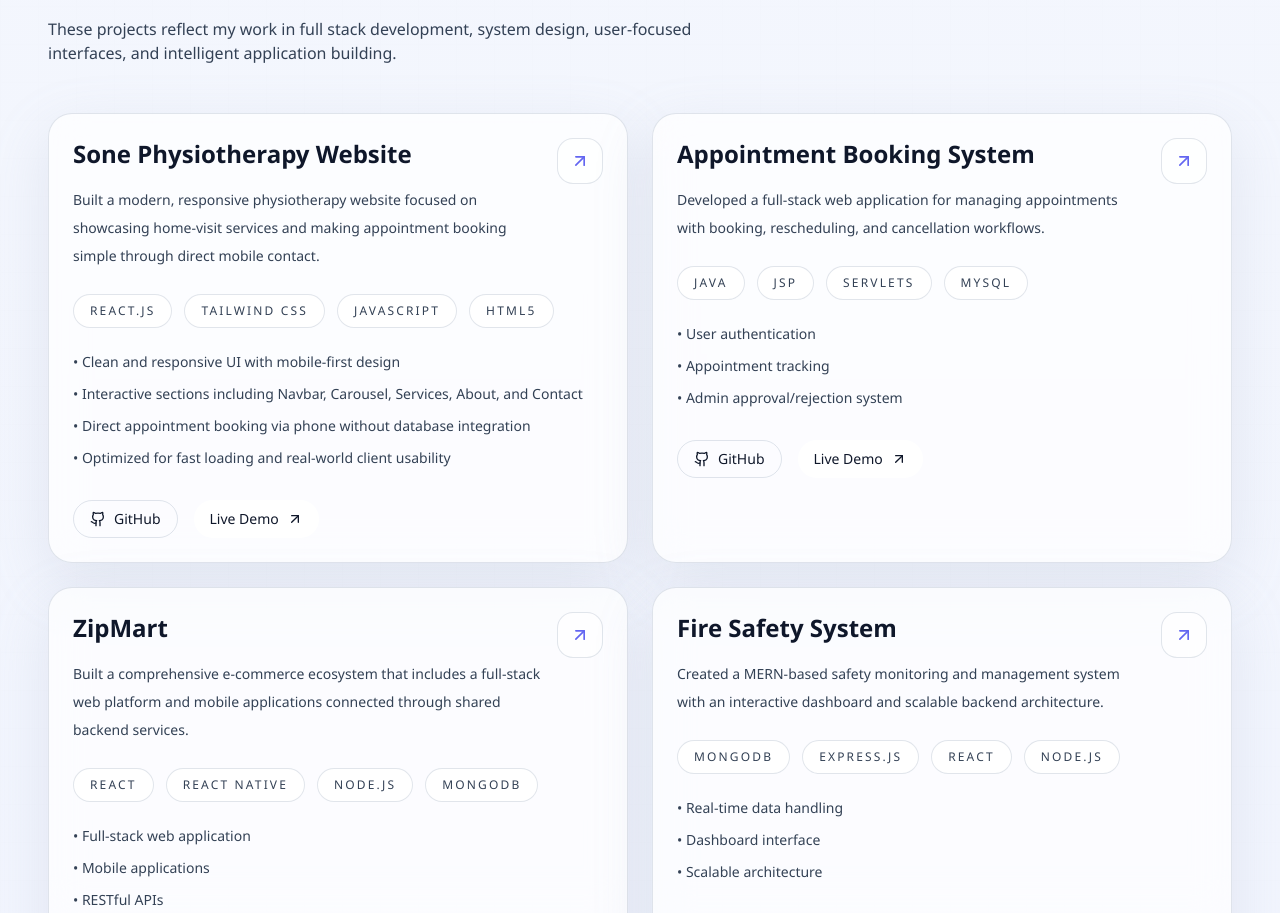
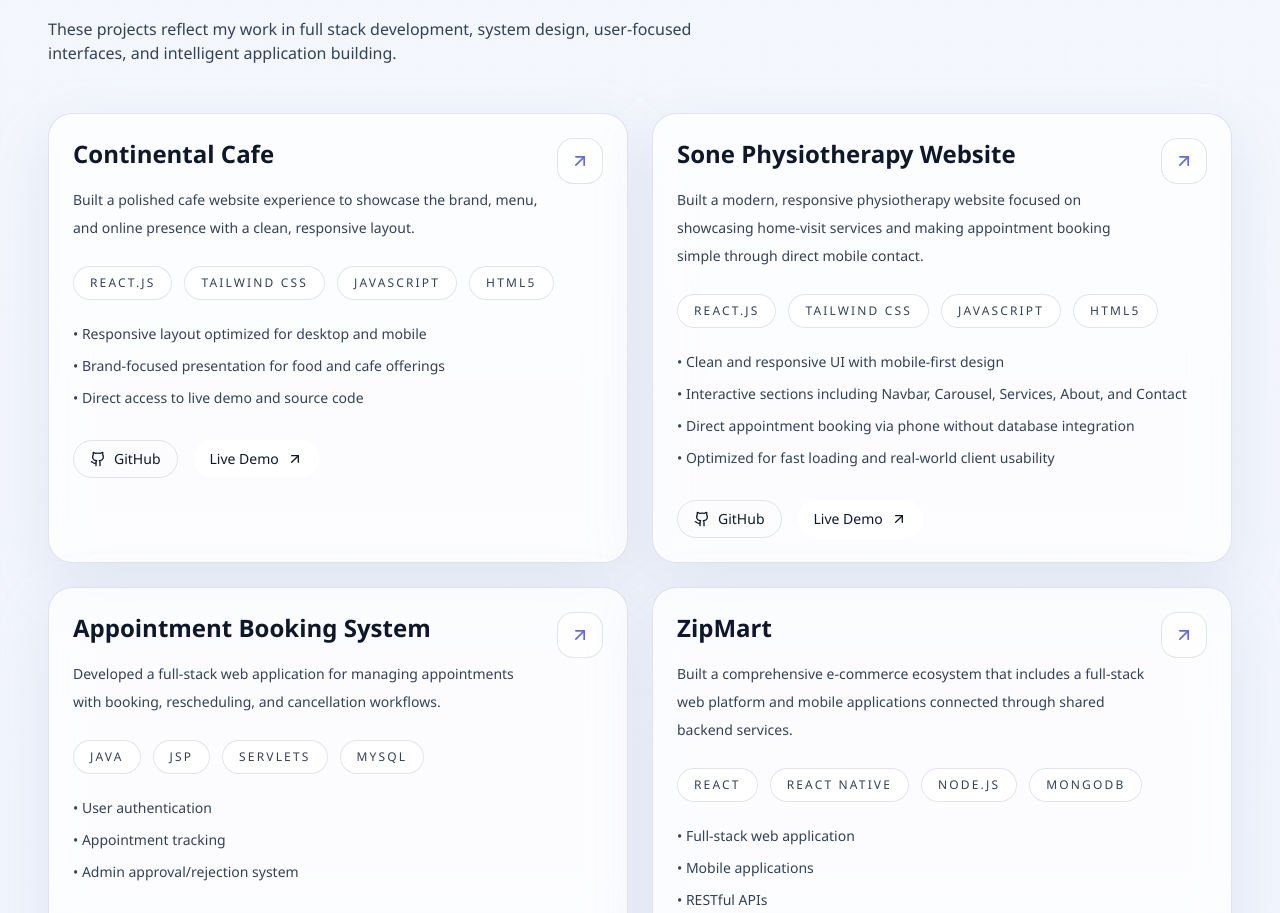
Before and after one commit to pathak9651/My_Portfolio, a React (Vite) app: page / in a window 1280 px wide. Shown: the part 2540-3453 px from the top of the page. Built offline with nearby package versions, Linux system fonts and the light colour scheme; no server answers.

Commit message:
added project continental cafe

```diff
--- a/src/data/portfolio.js
+++ b/src/data/portfolio.js
@@ -55,6 +55,19 @@
 
 export const projects = [
   {
+    title: 'Continental Cafe',
+    description:
+      'Built a polished cafe website experience to showcase the brand, menu, and online presence with a clean, responsive layout.',
+    stack: ['React.js', 'Tailwind CSS', 'JavaScript', 'HTML5'],
+    features: [
+      'Responsive layout optimized for desktop and mobile',
+      'Brand-focused presentation for food and cafe offerings',
+      'Direct access to live demo and source code',
+    ],
+    github: 'https://github.com/pathak9651/Continental_Cafe',
+    demo: 'https://continental-cafe.vercel.app',
+  },
+  {
     title: 'Sone Physiotherapy Website',
     description:
       'Built a modern, responsive physiotherapy website focused on showcasing home-visit services and making appointment booking simple through direct mobile contact.',
@@ -93,7 +106,7 @@
     stack: ['MongoDB', 'Express.js', 'React', 'Node.js'],
     features: ['Real-time data handling', 'Dashboard interface', 'Scalable architecture'],
     github: 'https://github.com/pathak9651/fireSefaty',
-    demo: 'https://your-demo-link.com',
+    demo: 'https://fire-sefaty.vercel.app',
   },
   {
     title: 'Happy Birthday Agent',
```
